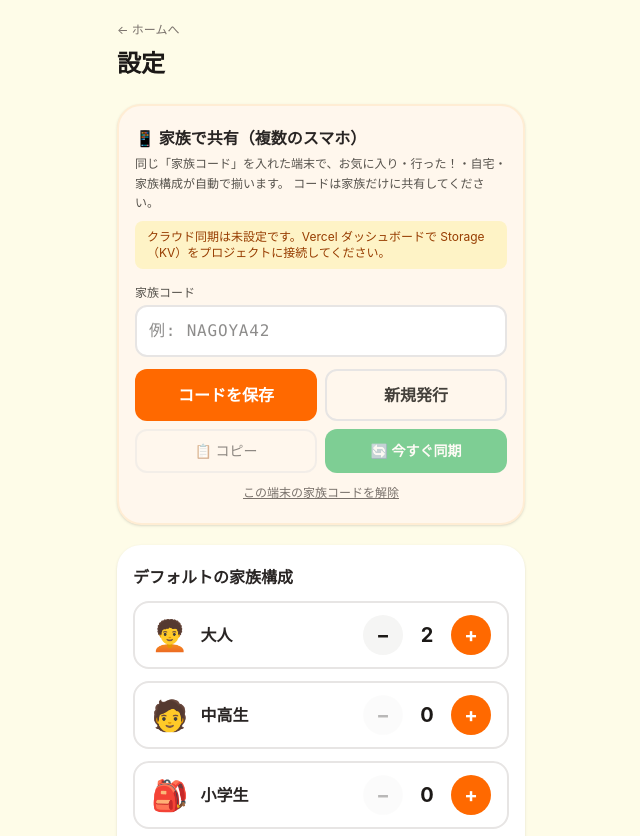
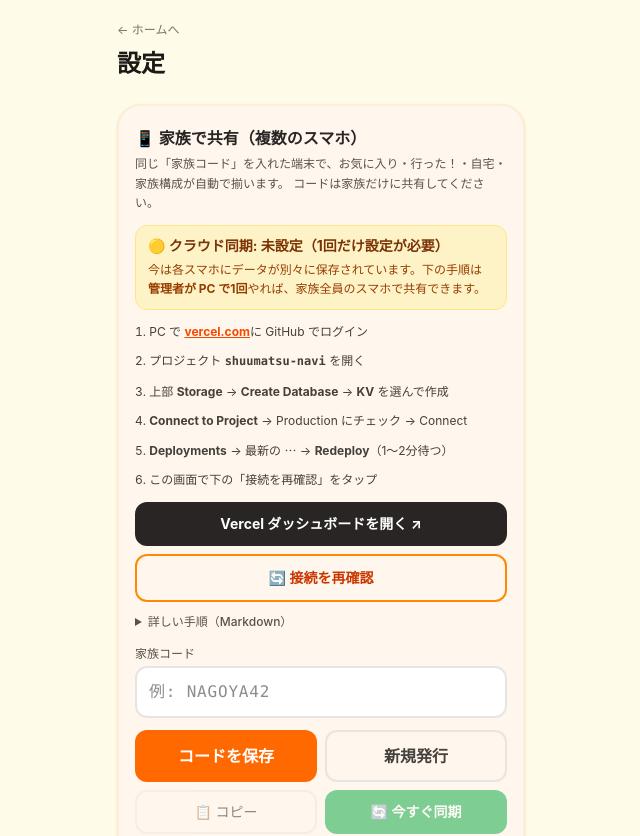
Before and after one commit to yinoue-crypto/weekend-planner, a Next.js app: page /settings in a window 1280 px wide. Shown: the top 836 px of the page, without its empty margins (319-959 px from the left). Built offline with nearby package versions, Linux system fonts and the light colour scheme; no server answers.

Commit message:
docs: Vercel KV セットアップ手順と設定画面の接続ガイドを追加
Co-authored-by: yinoue-crypto <yinoue-crypto@users.noreply.github.com>

```diff
--- a/app/settings/page.tsx
+++ b/app/settings/page.tsx
@@ -2,6 +2,7 @@
 
 import Link from "next/link";
 import { useEffect, useState } from "react";
+import FamilySyncSetupGuide from "@/components/FamilySyncSetupGuide";
 import FamilyStep from "@/components/wizard/FamilyStep";
 import {
   checkSyncAvailable,
@@ -51,6 +52,7 @@ export default function SettingsPage() {
   const [syncCodeInput, setSyncCodeInput] = useState("");
   const [syncAvailable, setSyncAvailable] = useState<boolean | null>(null);
   const [syncBusy, setSyncBusy] = useState(false);
+  const [syncRechecking, setSyncRechecking] = useState(false);
   const [syncMeta, setSyncMeta] = useState(loadSyncMeta());
 
   useEffect(() => {
@@ -194,6 +196,18 @@ export default function SettingsPage() {
     setSyncMeta(loadSyncMeta());
   }
 
+  async function handleRecheckSync() {
+    setSyncRechecking(true);
+    try {
+      const ok = await checkSyncAvailable();
+      setSyncAvailable(ok);
+      if (ok) flash("クラウド同期が使えるようになりました！");
+      else flash("まだ未設定です。Vercel で KV を接続して Redeploy してください");
+    } finally {
+      setSyncRechecking(false);
+    }
+  }
+
   function handleSaveSyncCode() {
     const code = syncCodeInput.trim().toUpperCase();
     if (!isValidFamilyCode(code)) {
@@ -263,11 +277,13 @@ export default function SettingsPage() {
           同じ「家族コード」を入れた端末で、お気に入り・行った！・自宅・家族構成が自動で揃います。
           コードは家族だけに共有してください。
         </p>
-        {syncAvailable === false ? (
-          <p className="mt-2 text-xs text-amber-800 dark:text-amber-200 bg-amber-100 dark:bg-amber-950/40 rounded-lg px-3 py-2">
-            クラウド同期は未設定です。Vercel ダッシュボードで Storage（KV）をプロジェクトに接続してください。
-          </p>
-        ) : null}
+
+        <FamilySyncSetupGuide
+          syncAvailable={syncAvailable}
+          onRecheck={handleRecheckSync}
+          rechecking={syncRechecking}
+        />
+
         <label className="mt-4 block text-xs font-medium text-stone-600 dark:text-stone-300">
           家族コード
         </label>
--- /dev/null
+++ b/components/FamilySyncSetupGuide.tsx
@@ -0,0 +1,127 @@
+"use client";
+
+type Props = {
+  syncAvailable: boolean | null;
+  onRecheck: () => void;
+  rechecking: boolean;
+};
+
+const PRODUCTION_HOST = "shuumatsu-navi.vercel.app";
+
+export default function FamilySyncSetupGuide({
+  syncAvailable,
+  onRecheck,
+  rechecking,
+}: Props) {
+  if (syncAvailable === true) {
+    return (
+      <div className="mt-3 rounded-xl bg-green-100 dark:bg-green-950/40 border border-green-200 dark:border-green-800 px-3 py-2.5">
+        <p className="text-sm font-bold text-green-800 dark:text-green-200">
+          🟢 クラウド同期: 利用可能
+        </p>
+        <p className="mt-0.5 text-xs text-green-700 dark:text-green-300">
+          下で家族コードを設定すれば、複数スマホでデータが揃います。
+        </p>
+      </div>
+    );
+  }
+
+  if (syncAvailable === null) {
+    return (
+      <p className="mt-2 text-xs text-stone-500 dark:text-stone-400">
+        クラウド同期の状態を確認中…
+      </p>
+    );
+  }
+
+  return (
+    <div className="mt-3 space-y-3">
+      <div className="rounded-xl bg-amber-100 dark:bg-amber-950/40 border border-amber-200 dark:border-amber-800 px-3 py-2.5">
+        <p className="text-sm font-bold text-amber-900 dark:text-amber-100">
+          🟡 クラウド同期: 未設定（1回だけ設定が必要）
+        </p>
+        <p className="mt-1 text-xs text-amber-800 dark:text-amber-200 leading-relaxed">
+          今は各スマホにデータが別々に保存されています。下の手順は
+          <strong> 管理者が PC で1回</strong>
+          やれば、家族全員のスマホで共有できます。
+        </p>
+      </div>
+
+      <ol className="text-xs text-stone-700 dark:text-stone-300 space-y-2.5 list-decimal list-inside leading-relaxed">
+        <li>
+          PC で{" "}
+          <a
+            href="https://vercel.com/login"
+            target="_blank"
+            rel="noopener noreferrer"
+            className="font-bold text-orange-600 dark:text-orange-400 underline"
+          >
+            vercel.com
+          </a>
+          に GitHub でログイン
+        </li>
+        <li>
+          プロジェクト{" "}
+          <span className="font-mono font-bold">shuumatsu-navi</span> を開く
+        </li>
+        <li>
+          上部 <strong>Storage</strong> → <strong>Create Database</strong> →{" "}
+          <strong>KV</strong> を選んで作成
+        </li>
+        <li>
+          <strong>Connect to Project</strong> → Production にチェック → Connect
+        </li>
+        <li>
+          <strong>Deployments</strong> → 最新の ⋯ → <strong>Redeploy</strong>
+          （1〜2分待つ）
+        </li>
+        <li>この画面で下の「接続を再確認」をタップ</li>
+      </ol>
+
+      <div className="flex flex-col gap-2">
+        <a
+          href="https://vercel.com/dashboard"
+          target="_blank"
+          rel="noopener noreferrer"
+          className="w-full rounded-xl bg-stone-800 dark:bg-stone-700 text-white text-center font-bold py-3 text-sm active:scale-[0.98] min-h-11 flex items-center justify-center"
+        >
+          Vercel ダッシュボードを開く ↗
+        </a>
+        <button
+          type="button"
+          onClick={onRecheck}
+          disabled={rechecking}
+          className="w-full rounded-xl border-2 border-orange-400 dark:border-orange-600 text-orange-700 dark:text-orange-300 font-bold py-3 text-sm disabled:opacity-50 active:scale-[0.98] min-h-11"
+        >
+          {rechecking ? "確認中…" : "🔄 接続を再確認"}
+        </button>
+      </div>
+
+      <details className="text-xs text-stone-500 dark:text-stone-400">
+        <summary className="cursor-pointer font-medium text-stone-600 dark:text-stone-300">
+          詳しい手順（Markdown）
+        </summary>
+        <p className="mt-2 leading-relaxed">
+          リポジトリの{" "}
+          <code className="bg-stone-100 dark:bg-stone-900 px-1 rounded">
+            docs/KV_SETUP.md
+          </code>{" "}
+          にスクショ付き相当の全文があります。管理者向け。
+        </p>
+        <p className="mt-2">
+          診断 URL:{" "}
+          <a
+            href={`https://${PRODUCTION_HOST}/api/family-sync`}
+            target="_blank"
+            rel="noopener noreferrer"
+            className="text-orange-600 dark:text-orange-400 break-all"
+          >
+            {PRODUCTION_HOST}/api/family-sync
+          </a>
+          <br />
+          <span className="text-stone-400">503 → 未設定 / それ以外 → 接続済みの目安</span>
+        </p>
+      </details>
+    </div>
+  );
+}
```
Also changed, not shown: 2 other files (tests, documents, lock files or other folders).
